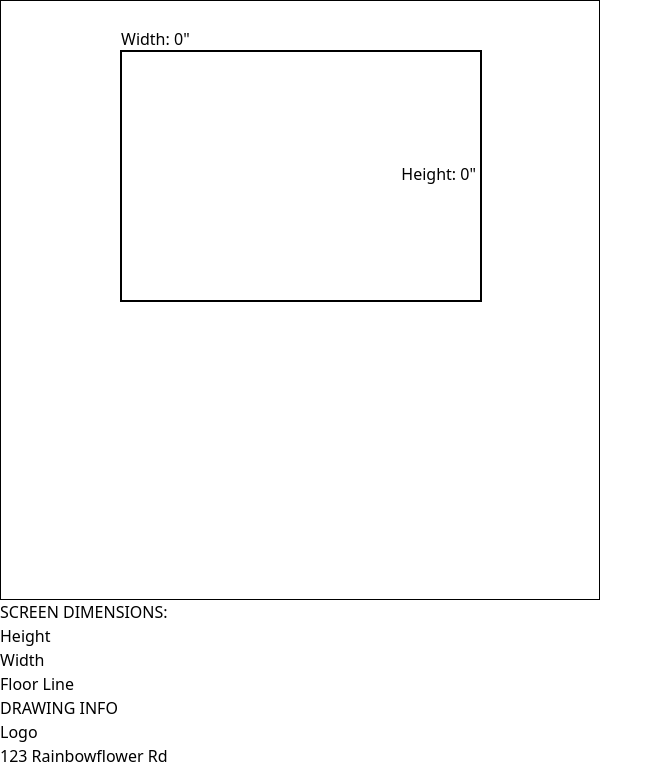
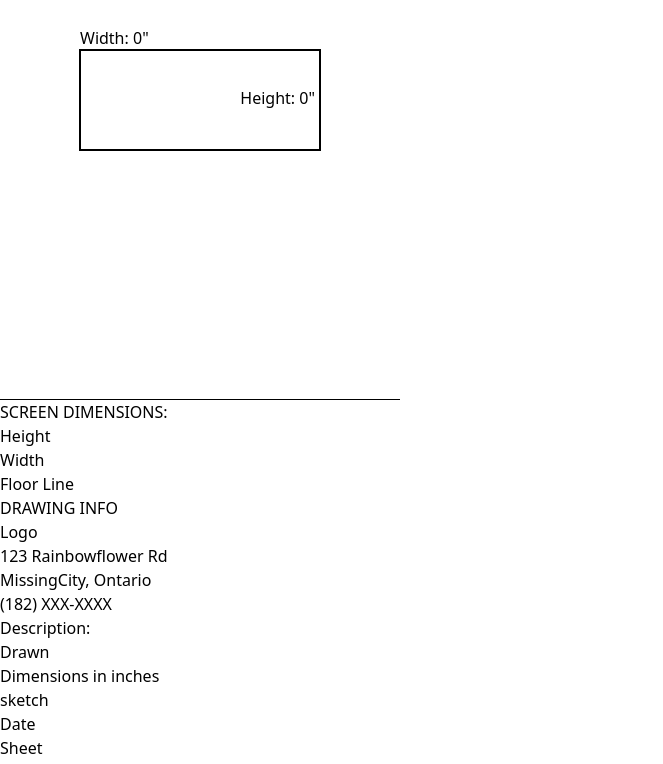
Before and after one commit to S0han/led_diagram_drawer, a Next.js app: page / in a window 1280 px wide. Shown: the top 764 px of the page, without its empty margins (0-663 px from the left). Built offline with nearby package versions, Linux system fonts and the light colour scheme.

Commit message:
update: fix the general layout of the application

```diff
--- a/src/app/components/DynamicDrawing.component.tsx
+++ b/src/app/components/DynamicDrawing.component.tsx
@@ -1,13 +1,13 @@
 export default function DynamicDrawing({ height = 0, width = 0, floorDistance = 0 }) {
-    const SVG_SIZE = 600;
+    const SVG_SIZE = 400;
     const rectScalingFactor = 0.6;
-    const minRectHeight = 250;
+    const minRectHeight = 100;
     const scaledHeight = Math.max(height * rectScalingFactor, minRectHeight);
     const scaledWidth = SVG_SIZE * rectScalingFactor;
     const scaledFloorDistance = floorDistance > 0 ? floorDistance : 0;
 
     return (
-        <svg width={SVG_SIZE} height={SVG_SIZE} style={{ border: "1px solid black" }}>
+        <svg width={SVG_SIZE} height={SVG_SIZE} style={{ borderBottom: "1px solid black" }}>
             <rect
                 x={(SVG_SIZE - scaledWidth) / 2}
                 y={50}
--- a/src/app/components/PrintableArea.component.tsx
+++ b/src/app/components/PrintableArea.component.tsx
@@ -7,7 +7,7 @@ export default function PrintableArea({ dropDownData, selectedModel, selectedFlo
 
     return(
         <div className="flex w-full h-[calc(100vh-4rem)]">
-            <div className="flex-1 p-4 border-r">
+            <div className="flex-1 p-4">
                 <DynamicDrawing
                     height={selectedData?.Height}
                     width={selectedData?.Width}
@@ -15,13 +15,13 @@ export default function PrintableArea({ dropDownData, selectedModel, selectedFlo
                 />
             </div>
             <div className="flex-1 flex flex-col justify-between p-4">
-                <div className="bg-blue-100 p-2">
+                <div className="border border-black p-2">
                     <ScreenDimensions
                         flrDistanceData={selectedFloorDistance}
                         screenData={selectedData}
                     />
                 </div>
-                <div className="bg-green-100 p-2">
+                <div className="border border-black p-2">
                     <DrawingInfo description={description}/>
                 </div>
             </div>
--- a/src/app/page.tsx
+++ b/src/app/page.tsx
@@ -56,7 +56,7 @@ export default function Home() {
 
   return (
     <div className="flex flex-col md:flex-row h-screen">
-      <div className="flex-grow md:w-2/ w-full p-4 border-b md:border-b-0 m:border-r border-gray-300">
+      <div className="flex-grow border md:w-2/ w-full m-2 p-4">
         <PrintableArea
           selectedFloorDistance={floorDistance}
           description={description}
@@ -64,7 +64,7 @@ export default function Home() {
           selectedModel={selectedModel}
         />
       </div>
-      <div className="md:w-1/3 w-full flex flex-col space-y-4 p-4">
+      <div className="md:w-1/3 border w-full flex flex-col space-y-4 m-2 p-4">
         <Configuration
           dropDownData={data}
           onFlrDistChange={setFloorDistance}
```
